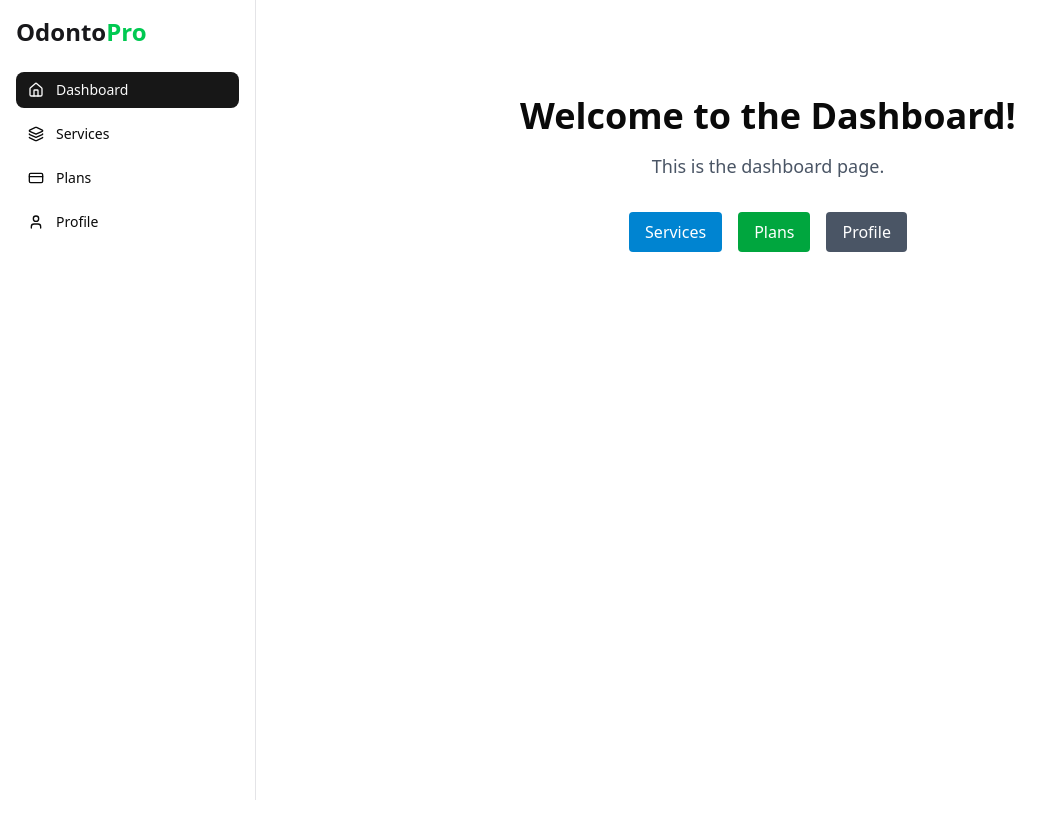
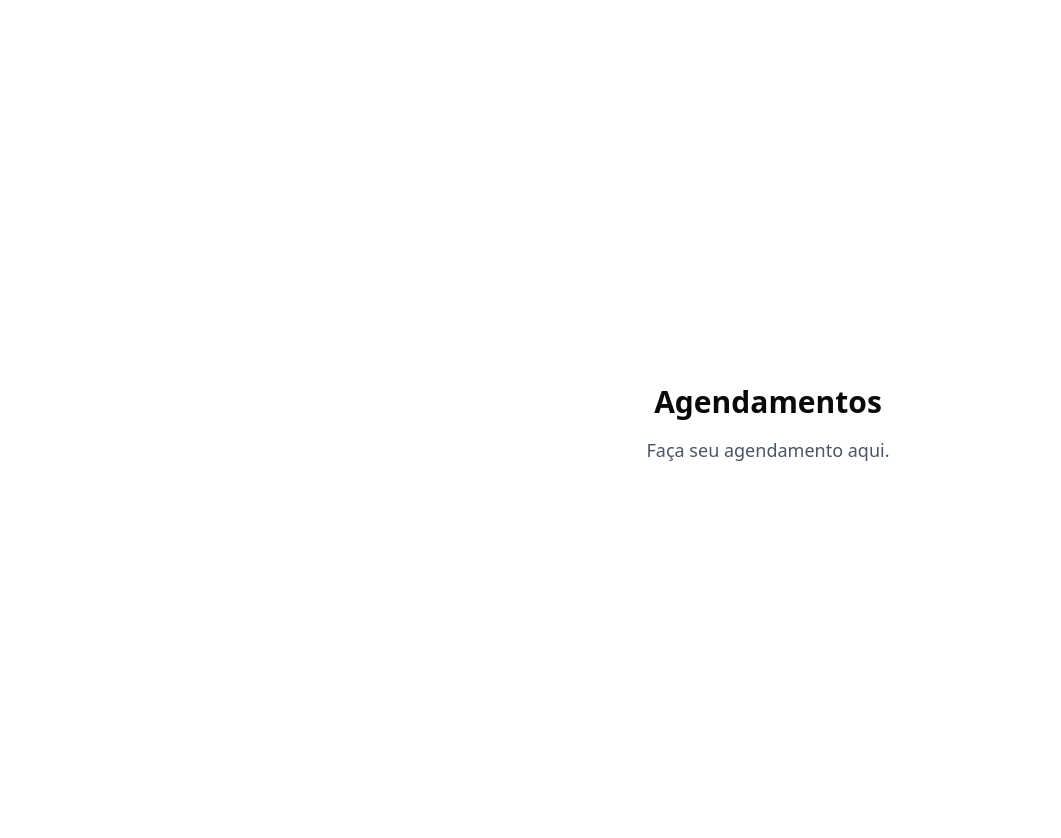
Before and after one commit to hugodieb/odontopro, a Next.js app: page /dashboard in a window 1280 px wide. Shown: the top 838 px of the page, without its empty margins (0-1061 px from the left). Before the commit the page ends 800 px from the top, so only its background shows below. Built offline with nearby package versions, Linux system fonts and the light colour scheme.

Commit message:
links do sidebar

```diff
--- a/src/app/(panel)/_components/sidebar.tsx
+++ /dev/null
@@ -1,41 +0,0 @@
-"use client";
-
-import Link from "next/link";
-
-import { Button } from "@/components/ui/button";
-import { CreditCard, Home, Layers, User } from "lucide-react";
-import { usePathname } from "next/navigation";
-
-export function Sidebar() {
-  const pathname = usePathname() || "";
-
-  const nav = [
-    { label: "Dashboard", href: "/dashboard", icon: Home },
-    { label: "Services", href: "/dashboard/services", icon: Layers },
-    { label: "Plans", href: "/dashboard/plans", icon: CreditCard },
-    { label: "Profile", href: "/dashboard/profile", icon: User },
-  ];
-
-  return (
-    <nav className="flex flex-col gap-2">
-      {nav.map((item) => {
-        const active = pathname === item.href || pathname.startsWith(item.href + "/");
-
-        return (
-          <Button
-            asChild
-            key={item.href}
-            variant={active ? "default" : "ghost"}
-            size="default"
-            className="justify-start"
-          >
-            <Link href={item.href} className="w-full flex items-center gap-3 text-left">
-              <item.icon className="w-5 h-5" />
-              <span>{item.label}</span>
-            </Link>
-          </Button>
-        );
-      })}
-    </nav>
-  );
-}
--- /dev/null
+++ b/src/app/(panel)/dashboard/_components/sidebar.tsx
@@ -0,0 +1,114 @@
+"use client";
+
+import Link from "next/link";
+
+import { Button } from "@/components/ui/button";
+import { Banknote, CalendarCheck2, CreditCard, CreditCardIcon, Home, Layers, List, User } from "lucide-react";
+import { usePathname } from "next/navigation";
+import { useState } from "react";
+import clsx from "clsx";
+import {
+  Sheet,
+  SheetContent,
+  SheetDescription,
+  SheetHeader,
+  SheetTitle,
+  SheetTrigger,
+} from "@/components/ui/sheet"
+
+export function SidebarDashboard({ children }: { children: React.ReactNode }) {
+  const pathname = usePathname() || "";
+  const [isCollapsed, setIsCollapsed] = useState(false);
+
+
+  return (
+    <div className="flex min-h-screen w-full">
+      <div className={clsx("flex flex-1 flex-col transition-all duration-300", {
+        "md:ml-20": isCollapsed,
+        "md:ml-64": !isCollapsed,
+      })}>
+        <header className="md:hidden flex items-center justify-between border-b px-2 md:px-6 h-14 z-10 sticky top-0 bg-white">
+
+          <Sheet>
+            <div className="flex items-center gap-4">
+              <SheetTrigger asChild>
+                <Button variant="outline" size="icon" className="md:hidden">
+                  <List className="w-5 h-5" />
+                </Button>
+              </SheetTrigger>
+              <h1 className="text-base md:text-lg font-semibold">
+                Menu OdontoPro
+              </h1>
+            </div>
+
+            <SheetContent className="sm:max-w-xs text-black px-4 py-2">
+              <SheetTitle>OdontoPro</SheetTitle>
+              <SheetDescription>
+                Selecione uma opção abaixo.
+              </SheetDescription>
+
+              <nav className="grid gap-2 text-base pt-5">
+                <SidebarLink
+                  href="/dashboard"
+                  icon={<CalendarCheck2 />}
+                  label="Agendamentos"
+                  pathname={pathname}
+                />
+                <SidebarLink
+                  href="/dashboard/services"
+                  icon={<Layers />}
+                  label="Serviços"
+                  pathname={pathname}
+                />
+                <SidebarLink
+                  href="/dashboard/plans"
+                  icon={<Banknote />}
+                  label="Planos de Assinatura"
+                  pathname={pathname}
+                />
+                <SidebarLink
+                  href="/dashboard/profile"
+                  icon={<User />}
+                  label="Meu Perfil"
+                  pathname={pathname}
+                />
+              </nav>
+            </SheetContent>
+          </Sheet>
+        </header>
+
+        <main className="flex-1 py-4 px-2 md:p-6">
+          {children}
+        </main>
+
+      </div>
+    </div>
+  );
+}
+
+interface SidebarLinkProps {
+  href: string;
+  icon: React.ReactNode;
+  label: string;
+  pathname?: string;
+  isCollapsed?: boolean;
+}
+
+function SidebarLink({ href, icon, label, pathname, isCollapsed }: SidebarLinkProps) {
+  return (
+    <Link
+      href={href}
+      className="flex items-center gap-2 p-1 rounded hover:bg-gray-100"
+
+    >
+      <div className={clsx("flex items-center gap-2 w-full px-1 py-2 rounded transition-colors", {
+        "bg-blue-500 text-white": pathname === href,
+        "text-gray-700 hover:bg-gray-50": pathname !== href,
+      })}>
+
+        <span className="w-6 h-6">{icon}</span>
+        {!isCollapsed && <span>{label}</span> }
+      </div>
+    </Link>
+  );
+}
--- a/src/app/(panel)/dashboard/layout.tsx
+++ b/src/app/(panel)/dashboard/layout.tsx
@@ -2,25 +2,13 @@
 
 import React from "react";
 import Link from "next/link";
-import { Sidebar } from "../_components/sidebar";
+import { SidebarDashboard } from "./_components/sidebar";
 
 
 export default function DashboardLayout({ children }: { children: React.ReactNode }) {
-  return (
-    <div className="min-h-screen flex bg-background">
-      <aside className="w-64 border-r border-zinc-200 bg-white p-4">
-        <div className="mb-6">
-          <Link href="/dashboard" className="text-2xl font-bold text-zinc-900">
-            Odonto<span className="text-green-500">Pro</span>
-          </Link>
-        </div>
-
-        <Sidebar />
-      </aside>
-
-      <div className="flex-1">
-        {children}
-      </div>
-    </div>
-  );
+    return (
+        <SidebarDashboard>
+            {children}
+        </SidebarDashboard>
+    );
 }
--- a/src/app/(panel)/dashboard/page.tsx
+++ b/src/app/(panel)/dashboard/page.tsx
@@ -1,31 +1,8 @@
-import Link from "next/link";
-
 export default function Dashboard() {
   return (
-    <main className="flex min-h-screen flex-col items-center justify-start p-24">
-      <h1 className="text-4xl font-bold">Welcome to the Dashboard!</h1>
-      <p className="mt-4 text-lg text-gray-600">This is the dashboard page.</p>
-
-      <nav className="mt-8 flex flex-col sm:flex-row gap-4">
-        <Link
-          href="/dashboard/services"
-          className="px-4 py-2 rounded bg-sky-600 text-white hover:bg-sky-700"
-        >
-          Services
-        </Link>
-        <Link
-          href="/dashboard/plans"
-          className="px-4 py-2 rounded bg-green-600 text-white hover:bg-green-700"
-        >
-          Plans
-        </Link>
-        <Link
-          href="/dashboard/profile"
-          className="px-4 py-2 rounded bg-gray-600 text-white hover:bg-gray-700"
-        >
-          Profile
-        </Link>
-      </nav>
+    <main className="flex min-h-screen flex-col items-center justify-center p-24">
+      <h1 className="text-3xl font-bold">Agendamentos</h1>
+      <p className="mt-4 text-lg text-gray-600">Faça seu agendamento aqui.</p>
     </main>
   );
 }
```
